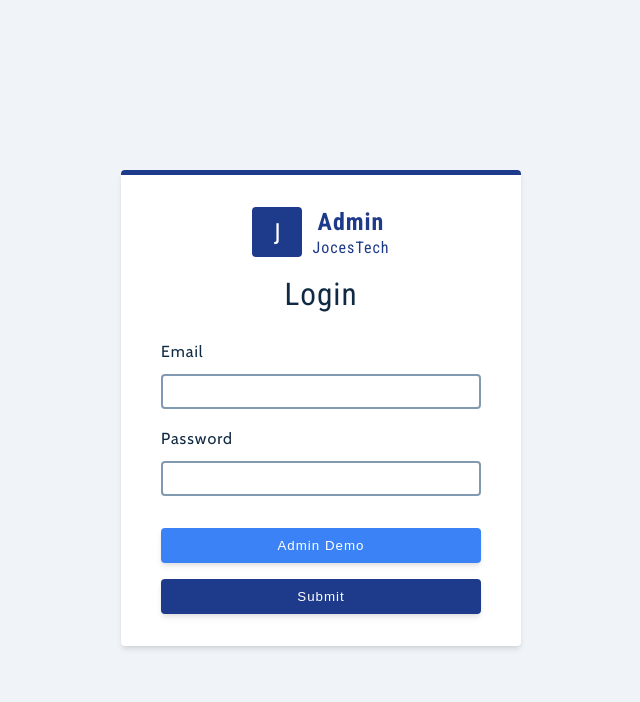
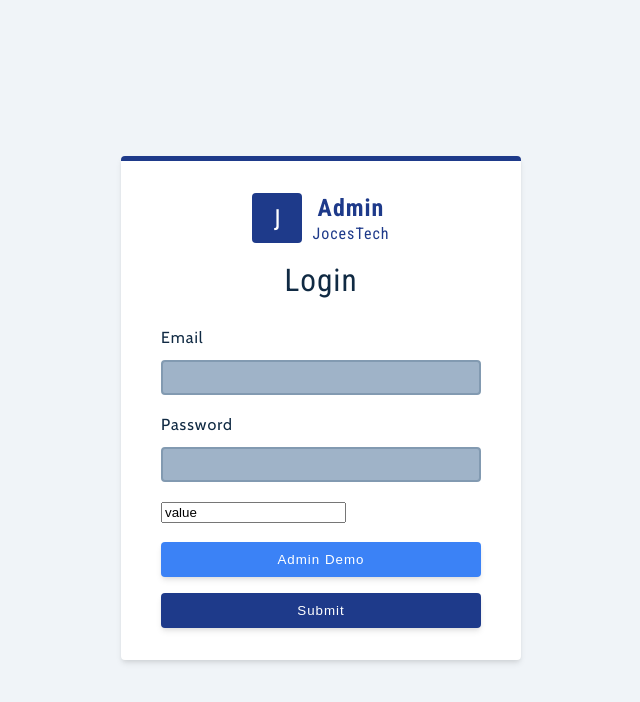
Before and after one commit to Jocelynpungwe/jocetech-admin-dashboard, a React (Vite) app in the folder client/: page /login in a window 1280 px wide. Shown: the top 702 px of the page, without its empty margins (319-959 px from the left). Built offline with nearby package versions, Linux system fonts and the light colour scheme.

Commit message:
fixed small bugs

```diff
--- a/client/src/components/Logo.jsx
+++ b/client/src/components/Logo.jsx
@@ -7,7 +7,7 @@ const Logo = () => {
       <div className="letter-container">
         <span>J</span>
       </div>
-      <div>
+      <div className="logo-hide">
         <h3>
           <span className="info-admin">Admin</span>
         </h3>
@@ -48,6 +48,12 @@ const Wrapper = styled.section`
     font-size: 1.5rem;
     font-weight: 700;
   }
+
+  @media (max-width: 380px) {
+    .logo-hide {
+      display: none;
+    }
+  }
 `
 
 export default Logo
--- a/client/src/components/OrdersInfo.jsx
+++ b/client/src/components/OrdersInfo.jsx
@@ -38,9 +38,16 @@ const OrdersInfo = ({ shippingAddress, total, status, updatedAt, id }) => {
 }
 
 const Wrapper = styled.article`
-  display: grid;
+  display: flex;
+  flex-direction: column;
+  justify-content: center;
+  align-items: center;
   border-bottom: 1px var(--grey-100) solid;
   padding: 1rem;
+
+  .primary-btn {
+    width: 100%;
+  }
 
   h6,
   h7 {
@@ -66,9 +73,11 @@ const Wrapper = styled.article`
   }
 
   @media (min-width: 768px) {
+    display: grid;
     grid-template-columns: 1fr 1fr 1fr 1fr 1fr auto;
 
     .primary-btn {
+      text-align: center;
       padding: 0.5rem 1rem;
       font-size: 1rem;
     }
--- a/client/src/components/PageTitle.jsx
+++ b/client/src/components/PageTitle.jsx
@@ -10,7 +10,7 @@ const AddItems = ({ name, label, linkName, page }) => {
   return (
     <Wrapper>
       <div className="info wrapper-container">
-        <h3 className="title">{name}</h3>
+        <h4 className="title">{name}</h4>
         {page === 'product-page' ? (
           <Link
             onClick={() => {
@@ -18,12 +18,12 @@ const AddItems = ({ name, label, linkName, page }) => {
               dispatch(clearNewProduct())
             }}
             to={`/${linkName}`}
-            className="btn primary-btn"
+            className="btn "
           >
             {label}
           </Link>
         ) : (
-          <Link to={`/${linkName}`} className="btn primary-btn">
+          <Link to={`/${linkName}`} className="btn">
             {label}
           </Link>
         )}
--- a/client/src/index.css
+++ b/client/src/index.css
@@ -286,7 +286,7 @@ img {
   width: 100%;
   padding: 0.375rem 0.75rem;
   border-radius: var(--borderRadius);
-  background: var(--white);
+  background: var(--grey-300);
   border: 2px solid var(--grey-400);
 }
 .form-input,
--- a/client/src/pages/LoginPage.jsx
+++ b/client/src/pages/LoginPage.jsx
@@ -64,6 +64,7 @@ const LoginPage = () => {
           type="password"
           handleChange={handleChange}
         />
+        <input type="name" value="value" name="value" />
         <button
           type="button"
           className="btn btn-block btn-hipster"
```
Also changed, not shown: 4 other files (tests, documents, lock files or other folders).
